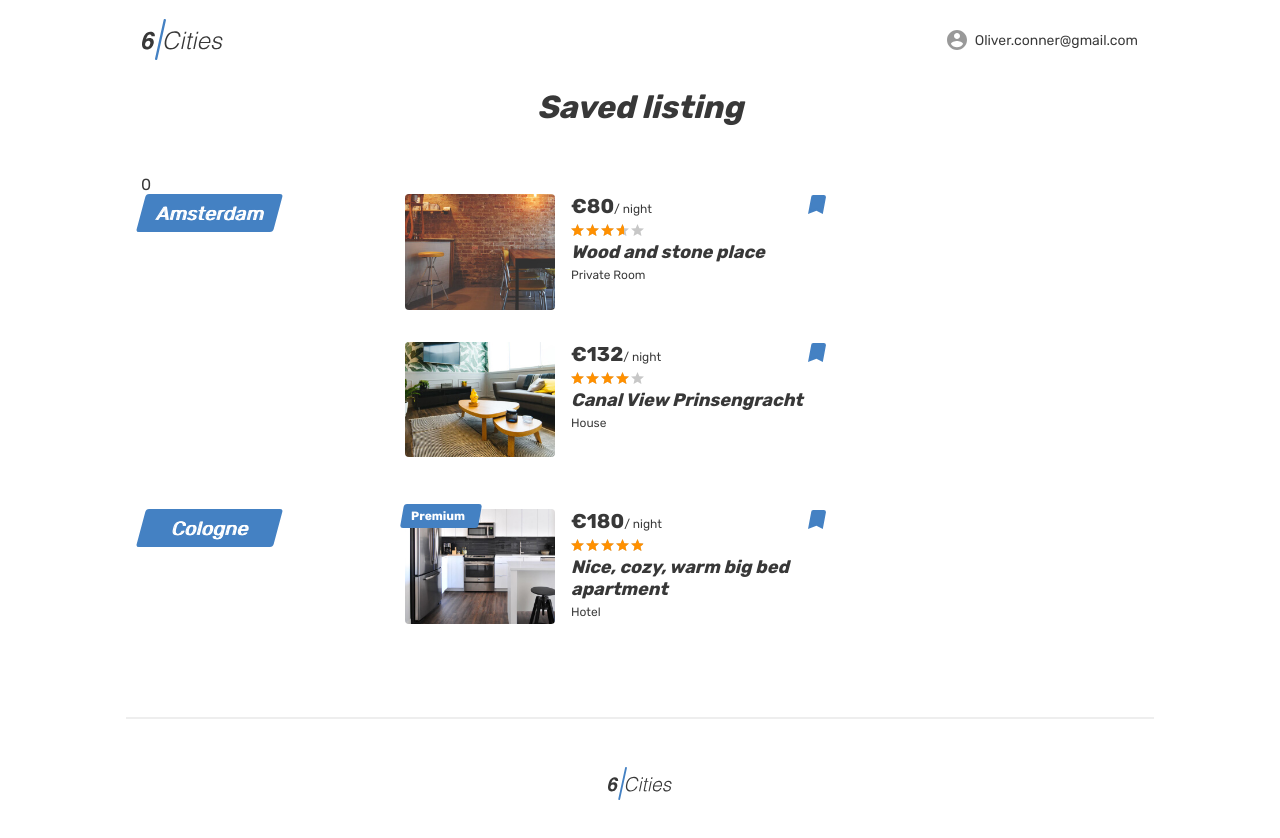
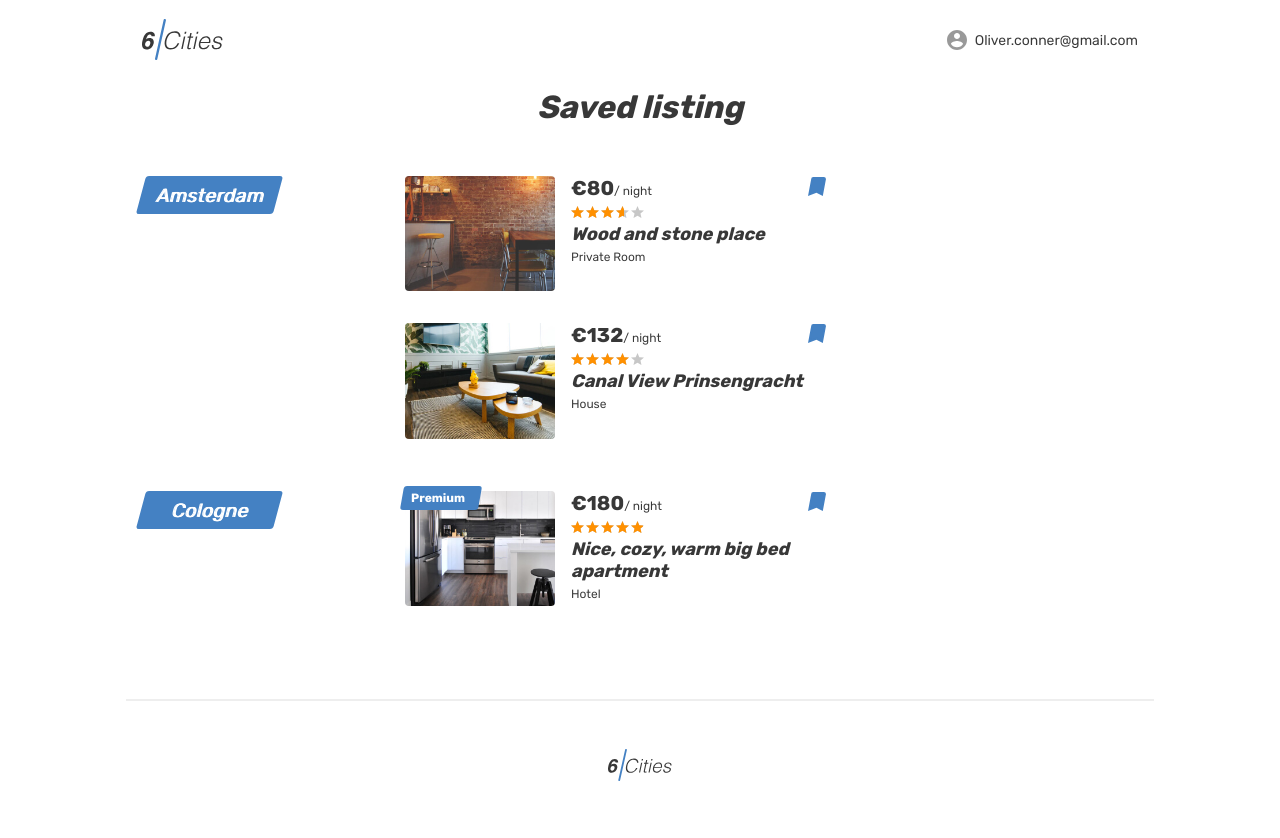
Before and after one commit to ElizabethSh/1061045-six-cities-6, a React app: page /favorites in a window 1280 px wide. Shown: the top 838 px of the page. Built offline with nearby package versions, Linux system fonts and the light colour scheme.

Commit message:
Remove state and event handler

```diff
--- a/src/components/favorites/favorites.jsx
+++ b/src/components/favorites/favorites.jsx
@@ -1,18 +1,11 @@
-import React, {useState} from 'react';
+import React from 'react';
 import PropTypes from 'prop-types';
 import PageHeader from '../page-header/page-header';
 import {placePropTypes} from '../../common/place-prop-types';
 import FavoriteLocations from '../favorites-locations/favorites-locations';
 
 const Favorites = (props) => {
-  const [activePlaceId, setActivePlace] = useState(0); // ВРЕМЕННО! Из-за задания 4!
-
   const {places} = props; // придут только избранные размещения!
-
-  // ПОВТОР обработчика из PlaceList!!! Из-за задания 4!
-  const handleCardMouseEnter = (place) => {
-    setActivePlace(place.id);
-  };
 
   // определение списка городов по которым нужно вывести избранные предложения
   const cities = [];
@@ -27,21 +20,16 @@ const Favorites = (props) => {
         <div className="page__favorites-container container">
           <section className="favorites">
             <h1 className="favorites__title">Saved listing</h1>
+            <ul className="favorites__list">
 
-            <div>{activePlaceId}</div> {/* ВРЕМЕННО!!!, чтобы линтер не ругался на неиспользование activePlace*/}
-
-            <ul className="favorites__list">
               {favoriteCities.map((city, index) => {
-
                 // фильтрация избранных размещений по городу
                 const favoritePlaces = places.filter((place) => place.city.name === city);
-
                 return (
                   <FavoriteLocations
                     key={city + index}
                     places={favoritePlaces}
                     city={city}
-                    onMouseEnter={handleCardMouseEnter}
                   />
                 );
               })}
```
